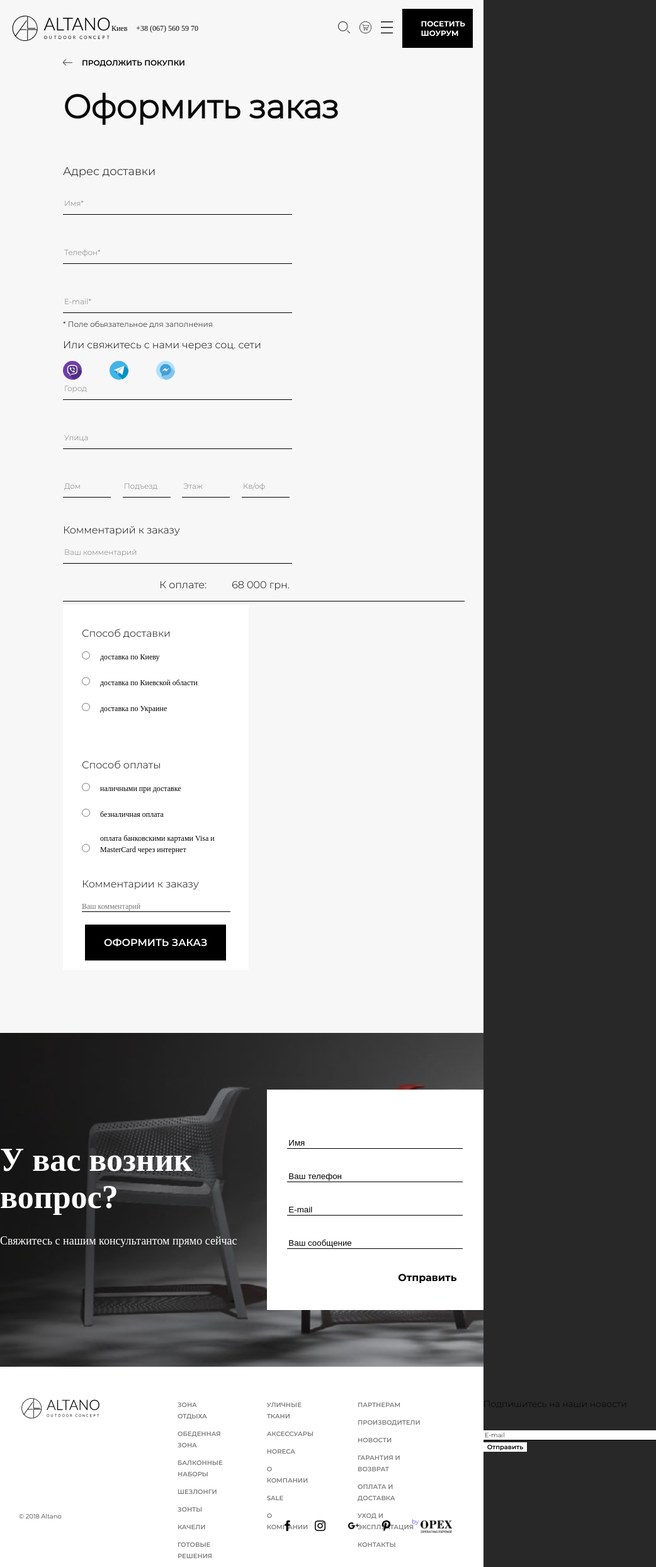
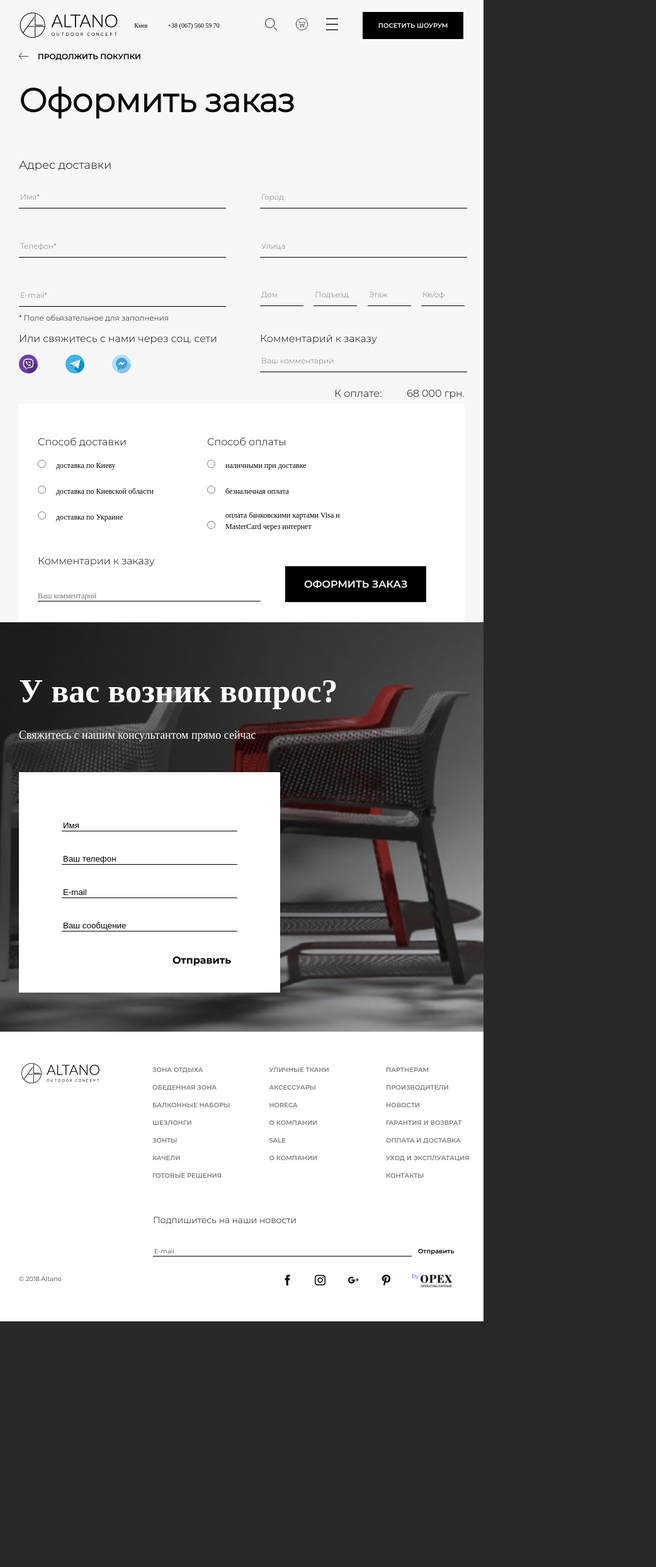
Before and after one commit to petrychenkodev/altano_show, a plain HTML site: page order.html in a window 768 px wide. Shown: the whole page at 63% size, 1042 px wide, since content can reach past the window. After the commit the page ends 2098 px from the top, so only its background shows below. Drawn offline with Linux system fonts and the light colour scheme; a web font is replaced by a local one.

Commit message:
order adaptive

```diff
--- a/css/order_style.css
+++ b/css/order_style.css
@@ -112,6 +112,48 @@
   .header__element6 {
     grid-column-start: 12;
     grid-column-end: 14; }
+
+@media (min-width: 767px) and (max-width: 1278px) {
+  .header {
+    display: grid;
+    grid-template-columns: 30fr 140fr 25fr 30fr 25fr 115fr 45fr 25fr 25fr 25fr 25fr 35fr 25fr 165fr 33fr;
+    grid-template-rows: 80px;
+    align-items: center; }
+  .header__button {
+    font-family: monsemibold;
+    font-size: 10px;
+    color: #000;
+    text-decoration: none;
+    padding: 15px 20px;
+    background-color: #fff;
+    text-align: center; }
+  .header__contacts {
+    font-family: monreg;
+    font-size: 10px;
+    color: #fff;
+    text-decoration: none;
+    margin: 0; }
+  .header__element {
+    grid-column-start: 2;
+    grid-column-end: 3; }
+    .header__element1 {
+      grid-column-start: 4;
+      grid-column-end: 5; }
+    .header__element2 {
+      grid-column-start: 6;
+      grid-column-end: 7; }
+    .header__element3 {
+      grid-column-start: 8;
+      grid-column-end: 9; }
+    .header__element4 {
+      grid-column-start: 10;
+      grid-column-end: 11; }
+    .header__element5 {
+      grid-column-start: 12;
+      grid-column-end: 13; }
+    .header__element6 {
+      grid-column-start: 14;
+      grid-column-end: 15; } }
 
 @font-face {
   font-family: monblack;
@@ -339,6 +381,92 @@ a {
 li {
   list-style: none; }
 
+@media (min-width: 767px) and (max-width: 1278px) {
+  .footer {
+    background-color: #fff;
+    display: flex;
+    position: relative;
+    height: 460px; }
+    .footer .footer__left {
+      display: inline-block; }
+    .footer .footer__altano {
+      width: 132px;
+      height: 32px;
+      margin: 50px 50px 0 30px; }
+    .footer .footer__rights {
+      margin: 300px 0 0 30px;
+      padding-bottom: 50px;
+      font-family: monlight;
+      font-size: 10px; }
+    .footer .footer__flex {
+      display: flex;
+      align-items: start;
+      justify-content: space-between;
+      width: 580px;
+      margin-top: 50px; }
+      .footer .footer__flex ul {
+        margin: 0;
+        padding: 0;
+        margin-left: 30px;
+        margin-right: 20px; }
+        .footer .footer__flex ul li {
+          margin: 0;
+          padding: 0;
+          margin-bottom: 10px;
+          width: 135px; }
+          .footer .footer__flex ul li a {
+            text-transform: uppercase;
+            font-family: monsemibold;
+            font-size: 10px;
+            color: #7d7d7d; }
+    .footer .footer__right {
+      position: absolute;
+      width: 540px;
+      top: 240px;
+      left: 143px; }
+      .footer .footer__right p {
+        font-family: monlight;
+        font-size: 14px;
+        margin: 0;
+        margin-bottom: 30px; }
+      .footer .footer__right .footer__input {
+        font-family: monlight;
+        font-size: 10px;
+        border: none;
+        border-bottom: 1px solid black;
+        width: 407px; }
+      .footer .footer__right .footer__submit {
+        background-color: #fff;
+        color: #000;
+        font-family: monsemibold;
+        font-size: 10px;
+        border: none; }
+    .footer .footer__logos {
+      width: 270px;
+      display: flex;
+      justify-content: space-between;
+      position: absolute;
+      right: 50px;
+      bottom: 50px; }
+      .footer .footer__logos img {
+        width: 17px;
+        height: 17px; }
+      .footer .footer__logos .footer__opex {
+        width: 50px;
+        height: 20px; }
+      .footer .footer__logos a {
+        text-decoration: none; }
+      .footer .footer__logos span {
+        font-family: monlight;
+        font-size: 9px;
+        position: relative;
+        bottom: 15px;
+        right: 3px; }
+  a {
+    text-decoration: none; }
+  li {
+    list-style: none; } }
+
 body {
   margin: 0px;
   background-color: #282828; }
@@ -485,6 +613,42 @@ body {
           text-transform: uppercase;
           display: inline-block; }
 
+@media (min-width: 767px) and (max-width: 1278px) {
+  .container {
+    max-width: 768px;
+    margin-right: auto;
+    margin-left: auto;
+    padding: 0; }
+  .buy .arrow_back_with_line {
+    margin: 25px 30px; }
+  .buy .buy__naming {
+    margin: 30px 30px; }
+  .buy .buy__products {
+    display: flex;
+    flex-wrap: wrap;
+    margin: 0 30px 0 30px;
+    justify-content: space-between; }
+  .buy .buy__wtch {
+    display: inline-block;
+    margin: 30px 30px;
+    font-family: monlight;
+    font-size: 18px; }
+  .buy .buy__products .products__wib .wib__form2 {
+    width: 325px; }
+  .buy .buy__products .products__wib .wib__form1 {
+    width: 325px; }
+  .buy .buy__products .products__form {
+    width: 708px;
+    margin-top: -10px; }
+  .form__768__box2, .form__768__box {
+    display: inline-block; }
+  .form__768__flex {
+    display: flex; }
+  .buy .buy__products .products__form form .form__email {
+    width: 50%; }
+  .buy .buy__products .products__form form a {
+    transform: translateY(-17px); } }
+
 .ask {
   background-image: url(../img/ask__bg.jpg);
   position: relative;
@@ -526,3 +690,47 @@ body {
       background-color: #fff;
       border: none;
       cursor: pointer; }
+
+@media (min-width: 767px) and (max-width: 1278px) {
+  .ask {
+    position: relative;
+    display: block;
+    height: 650px;
+    background-size: cover;
+    background-position: 21%; }
+    .ask .ask__q {
+      display: inline-block;
+      width: 100%; }
+      .ask .ask__q h3 {
+        color: #fff;
+        font-family: monreg;
+        font-size: 52px;
+        margin: 80px 0 0 30px; }
+      .ask .ask__q p {
+        color: #fff;
+        font-family: monreg;
+        font-size: 18px;
+        margin-top: 30px;
+        margin-left: 30px; }
+    .ask .ask__form {
+      display: inline-block;
+      width: 415px;
+      height: 350px;
+      background-color: #fff;
+      margin: 30px;
+      display: flex;
+      justify-content: center;
+      align-items: center; }
+      .ask .ask__form input {
+        display: block;
+        border: none;
+        width: 275px;
+        border-bottom: 1px solid black;
+        margin-top: 35px; }
+      .ask .ask__form .ask__submit {
+        font-family: monbold;
+        font-size: 16px;
+        text-align: right;
+        background-color: #fff;
+        border: none;
+        cursor: pointer; } }
--- a/order.html
+++ b/order.html
@@ -3,6 +3,7 @@
 <head>
     <meta charset="UTF-8">
     <title>Altano</title>
+    <meta name="viewport" content="width=device-width, initial-scale=1.0, user-scalable=no">
     <link rel="stylesheet" href="css/order_style.css">
 </head>
 <body>
@@ -52,20 +53,23 @@
 
 			<div class="products__form">
 				<form action="">
-					<p>Способ доставки</p>
+					<div class="form__768__flex">
+						<div class="form__768__box"><p>Способ доставки</p>
 						<input type="radio" name="dost">
 						<span>доставка по Киеву</span><br>
 						<input type="radio" name="dost">
 						<span>доставка по Киевской области</span><br>
 						<input type="radio" name="dost">
-					<span>доставка по Украине</span><br>
+						<span>доставка по Украине</span><br></div>
+						<div class="form__768__box2">
 						<p>Способ оплаты</p>
 						<input type="radio" name="pay">
 						<span>наличными при доставке</span><br>
 						<input type="radio" name="pay">
 						<span>безналичная оплата</span><br>
 						<input type="radio" name="pay">
-					<span>оплата банковскими картами Visa и MasterCard через интернет</span><br>
+						<span>оплата банковскими картами Visa и MasterCard через интернет</span><br></div>
+					</div>
 					<p class="form__p">Комментарии к заказу</p>
 					<input type="text" class="form__email" value="" placeholder="Ваш комментарий">
 					<a href="#">оформить заказ</a>
```
Also changed, not shown: index.html (+1 -1 lines). Lines whose indentation alone changed are shown as unchanged.
